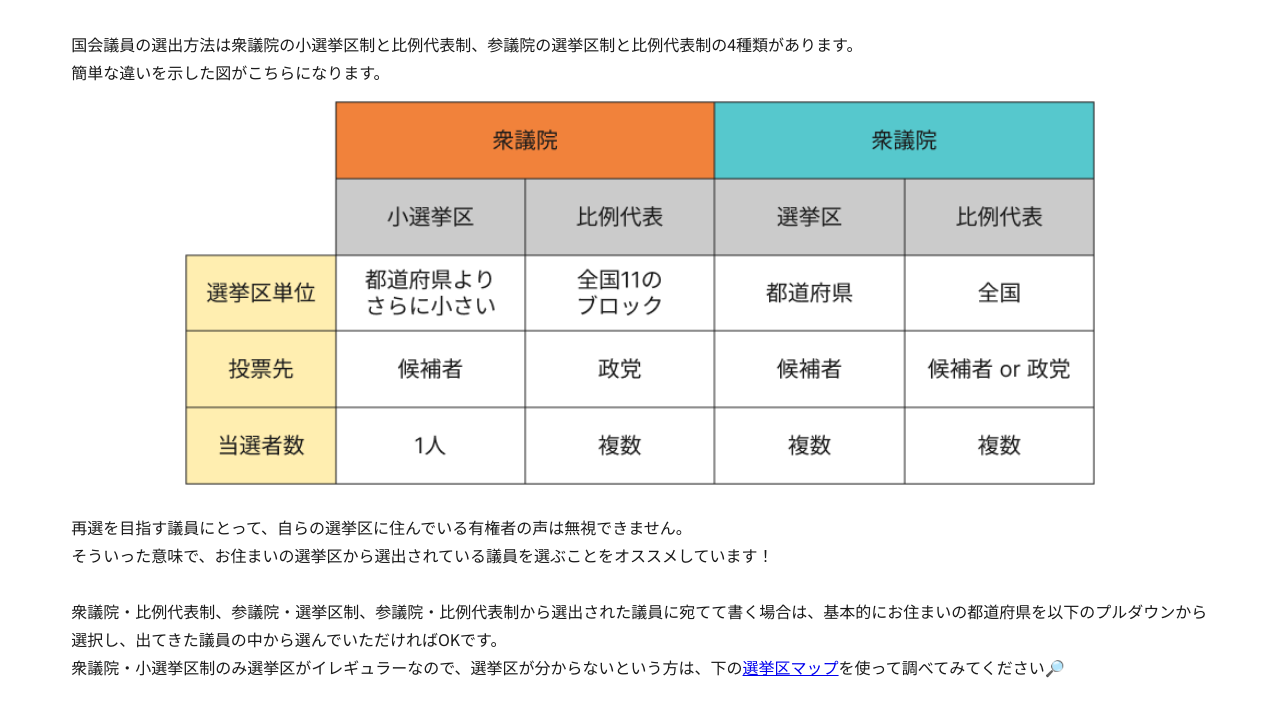
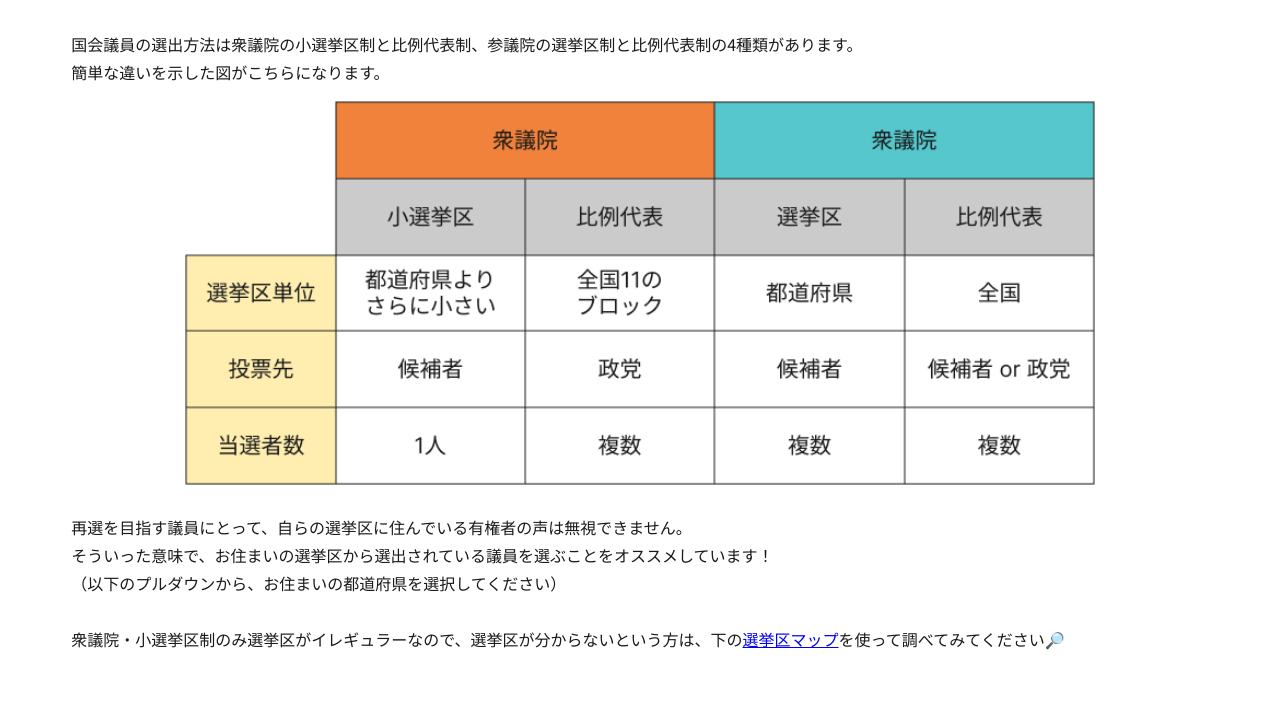
Before and after one commit to marriageforalljapan/letters-to-giin, a plain HTML site: page index.html in a window 1280 px wide. Shown: the part 816-1520 px from the top of the page. Drawn offline with Linux system fonts and the light colour scheme; some packages are replaced by stand-ins of ours.

Commit message:
Update index.html

```diff
--- a/index.html
+++ b/index.html
@@ -89,8 +89,8 @@
           <br>
           そういった意味で、お住まいの選挙区から選出されている議員を選ぶことをオススメしています！
           <br>
+          （以下のプルダウンから、お住まいの都道府県を選択してください）
           <br>
-          衆議院・比例代表制、参議院・選挙区制、参議院・比例代表制から選出された議員に宛てて書く場合は、基本的にお住まいの都道府県を以下のプルダウンから選択し、出てきた議員の中から選んでいただければOKです。
           <br>
           衆議院・小選挙区制のみ選挙区がイレギュラーなので、選挙区が分からないという方は、下の<a href="#map-title">選挙区マップ</a>を使って調べてみてください🔎
         </div>
```
